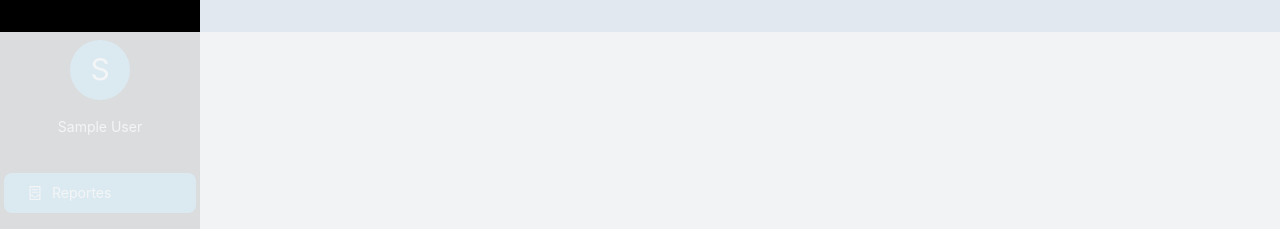
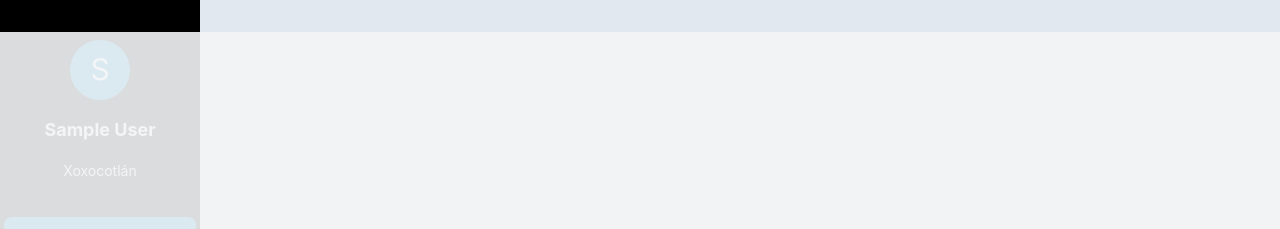
Before and after one commit to EduardoVarela0144/HackatonWebApp, a React (Vite) app: page /Dashboard/users in a window 1280 px wide. Shown: the top 229 px of the page. Built offline with nearby package versions, Linux system fonts and the light colour scheme; no server answers; sample sign-in values are in the browser's storage.

Commit message:
name change

```diff
--- a/src/components/Dashboard/SiderCustom.jsx
+++ b/src/components/Dashboard/SiderCustom.jsx
@@ -44,8 +44,11 @@ export default function SiderCustom({
         >
           {Auth?.user?.name[0].toUpperCase()}
         </Avatar>
+        <span className={`text-white text-lg font-bold ${collapsed ? "hidden" : "flex"}`}>
+          {Auth?.user?.name}
+        </span>
         <span className={`text-white ${collapsed ? "hidden" : "flex"}`}>
-          {Auth?.user?.name}
+          Xoxocotlán
         </span>
       </div>
 
```
